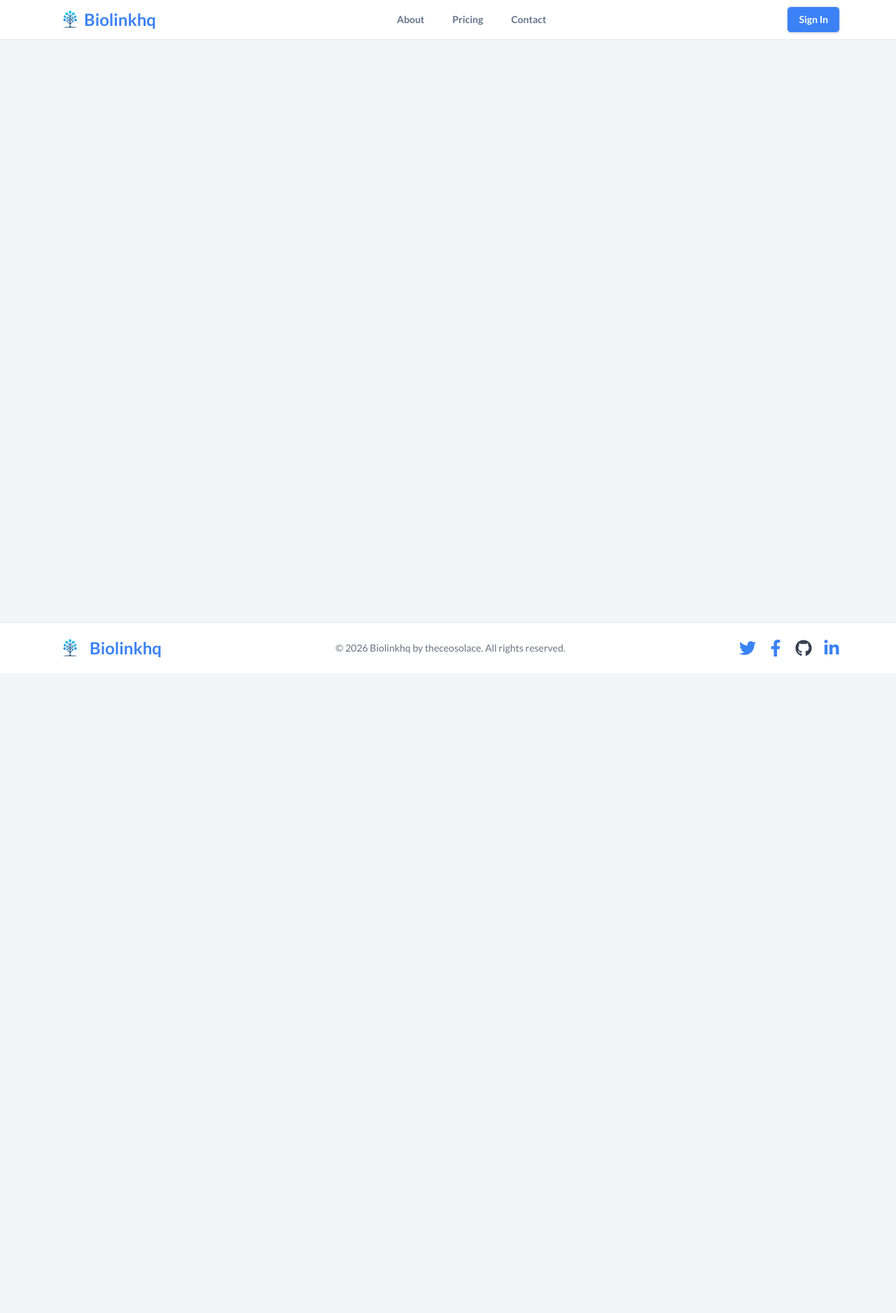
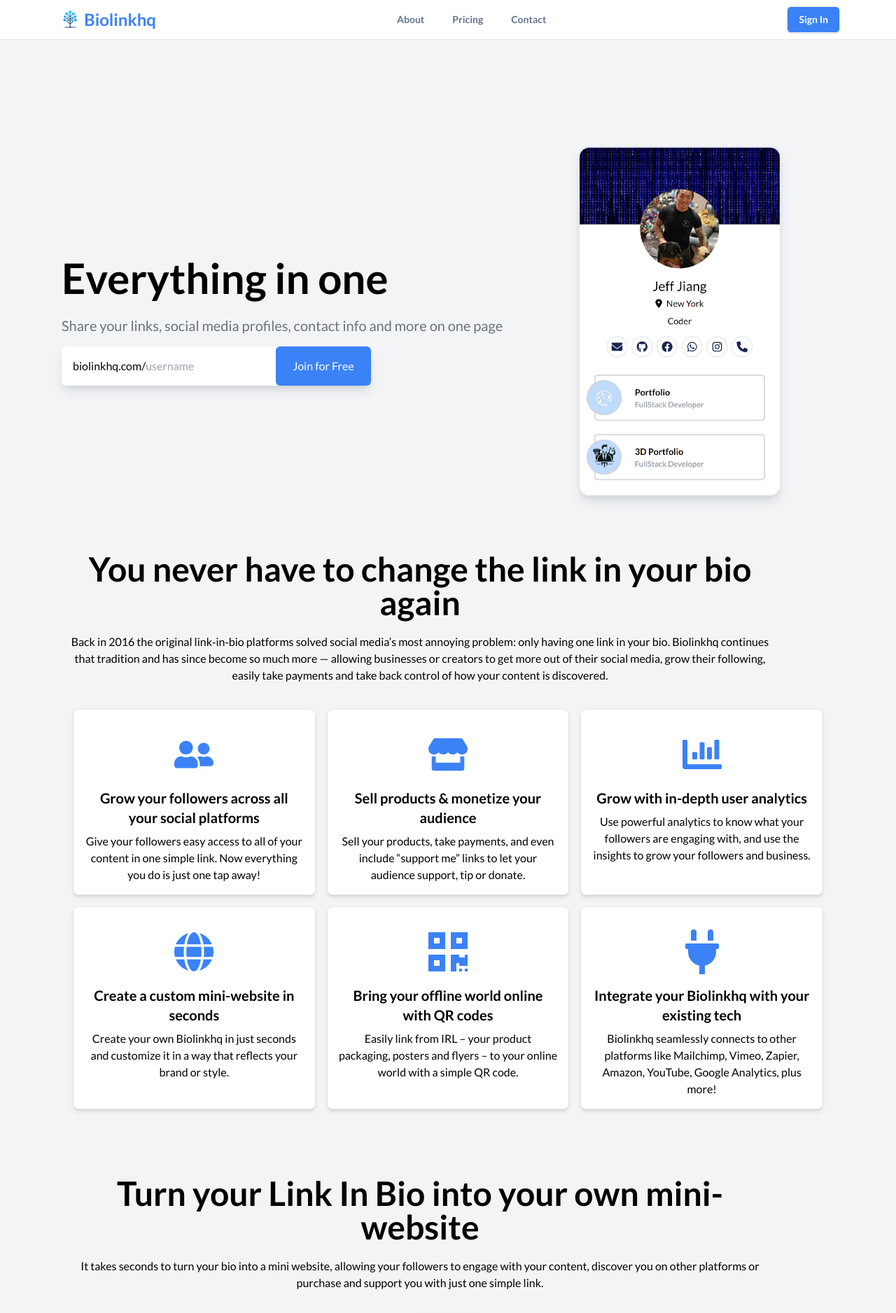
Before and after one commit to TheBioLink/biolinkhq, a Next.js app: page / in a window 1280 px wide. Shown: the top 1876 px of the page at 70% size. Before the commit the page ends 962 px from the top, so only its background shows below. Built offline with nearby package versions, Linux system fonts and the light colour scheme; no server answers.

Commit message:
Refactor Home component and remove HamburgerMenu

```diff
--- a/src/app/(website)/page.js
+++ b/src/app/(website)/page.js
@@ -1,69 +1,78 @@
-"use client";
+import { authOptions } from "@/app/api/auth/[...nextauth]/route";
+import HeroForm from "@/components/forms/HeroForm";
+import { getServerSession } from "next-auth";
+import Carousel from "@/components/Carousel";
+import GridContainer from "@/components/GridContainer";
+import Link from "next/link";
+import ImageGrid from "@/components/ImageGrid";
 
-import Link from "next/link";
-import LogoutButton from "@/components/buttons/LogoutButton";
-import { useState } from "react";
+const imageUrls = [
+  "/assets/polly.png",
+  "/assets/preview.png",
+  "/assets/doggie.png",
+  "/assets/manfred.png",
+  "/assets/walter.png",
+  "/assets/model.png",
+  "/assets/cat.png",
+  "/assets/model1.png",
 
-export default function HamburgerMenu({ session }) {
-  const [open, setOpen] = useState(false);
+];
+export default async function Home() {
+  const session = await getServerSession(authOptions);
+  return (
+    <main>
+      <section className="pt-32 flex flex-wrap md:flex-nowrap justify-center items-center">
+        <div className="max-w-6xl mb-8 md:mb-0 md:mr-8">
+          <h1 className="text-6xl font-bold">Everything in one</h1>
+          <h2 className="text-gray-500 text-xl mt-6 mb-4">
+            Share your links, social media profiles, contact info and more on
+            one page
+          </h2>
+          <HeroForm user={session?.user} />
+        </div>
+        <Carousel images={imageUrls} />
 
-  return (
-    <div className="sm:hidden relative">
-      {/* Button */}
-      <button
-        onClick={() => setOpen((v) => !v)}
-        className="p-2 border rounded-md text-slate-600"
-        aria-label="Open menu"
-      >
-        ☰
-      </button>
+        {/* <Image
+          src={'/assets/preview.png'}
+          alt="banner image"
+          width={290} // Adjust the width as needed
+          height={290} // Adjust the height to maintain the aspect ratio
+          className="rounded-2xl border-2 shadow-gray-500/20 shadow-lg hover:shadow-2xl transition-shadow"
+        /> */}
+      </section>
+      <div className="mt-20 text-center max-w-5xl">
+        <h1 className=" mb-5 text-5xl font-bold">
+          You never have to change the link in your bio again
+        </h1>
+        <p>
+          Back in 2016 the original link‑in‑bio platforms solved social media’s most annoying problem: only
+          having one link in your bio. Biolinkhq continues that tradition and has since become so much
+          more — allowing businesses or creators to get more out of their social
+          media, grow their following, easily take payments and take back
+          control of how your content is discovered.
+        </p>
+      </div>
+      <GridContainer />
+      <div className="mt-20 text-center max-w-5xl">
+        <h1 className=" mb-5 text-5xl font-bold">
+          Turn your Link In Bio into your own mini-website
+        </h1>
+        <p>
+          It takes seconds to turn your bio into a mini website, allowing your
+          followers to engage with your content, discover you on other platforms
+          or purchase and support you with just one simple link.
+        </p>
+      </div>
+      <div className="mt-8 flex justify-center">
+        <Link
+          href="/account"
+          className="flex items-center gap-2 border p-2 px-3 shadow rounded-md text-white bg-blue-500 hover:bg-blue-300 font-bold"
+        >
+          Start now
+        </Link>
+      </div>
+      <ImageGrid images={imageUrls} /> {/* Add the ImageGrid component */}
 
-      {/* Dropdown */}
-      {open && (
-        <div className="absolute right-0 mt-2 w-52 bg-white border rounded-md shadow-lg z-50">
-          <div className="flex flex-col p-3 gap-2 text-sm font-bold text-slate-600">
-            <Link href="/about" onClick={() => setOpen(false)} className="hover:underline">
-              About
-            </Link>
-            <Link href="/pricing" onClick={() => setOpen(false)} className="hover:underline">
-              Pricing
-            </Link>
-            <Link href="/contact" onClick={() => setOpen(false)} className="hover:underline">
-              Contact
-            </Link>
-
-            {/* NEW: Privacy */}
-            <Link href="/privacy" onClick={() => setOpen(false)} className="hover:underline">
-              Privacy
-            </Link>
-
-            <hr className="my-2" />
-
-            {!!session ? (
-              <>
-                <Link
-                  href="/account"
-                  onClick={() => setOpen(false)}
-                  className="hover:underline"
-                >
-                  Account
-                </Link>
-                <div onClick={() => setOpen(false)}>
-                  <LogoutButton />
-                </div>
-              </>
-            ) : (
-              <Link
-                href="/login"
-                onClick={() => setOpen(false)}
-                className="hover:underline"
-              >
-                Sign In
-              </Link>
-            )}
-          </div>
-        </div>
-      )}
-    </div>
+    </main>
   );
 }
```
